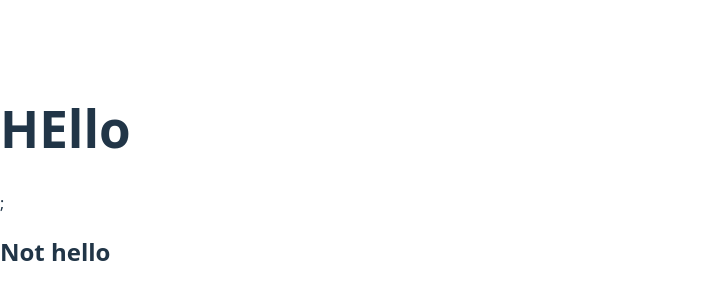
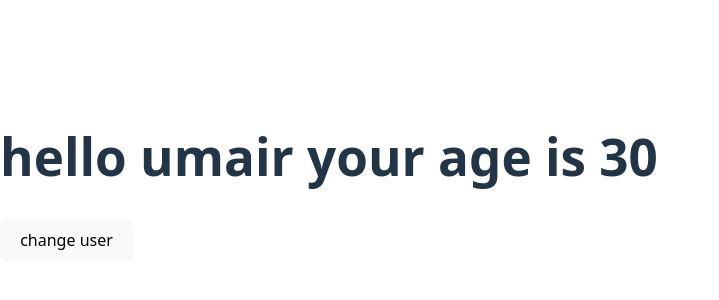
Before and after one commit to MuhammadUmair151601/reactyt, a React (Vite) app: page / in a window 1280 px wide. Shown: the part 222-522 px from the top of the page, without its empty margins (0-719 px from the left). Built offline with nearby package versions, Linux system fonts and the light colour scheme.

Commit message:
import export and changing values done

```diff
--- a/src/App.jsx
+++ b/src/App.jsx
@@ -1,8 +1,20 @@
-function App(){
+import React from "react";
+
+const App = () => {
+  const user = "umair"
+  const age = 30
+
+const changeUser = () =>{
+    console.log(user)
+    const newuser = "ahmed"
+    console.log(newuser)
+  }
+
+
   return <div>
-  <h1>HEllo</h1>;
-  <h2>Not hello</h2>
+  <h1>hello {user} your age is {age}</h1>
+  <button onClick={changeUser}>change user</button>
   </div>
 }
 
-export default App
+export default App;
```
